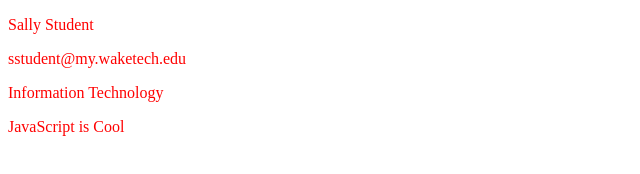
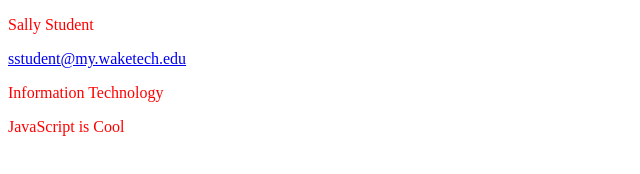
Before and after one commit to jalee9/web115, a plain HTML site: page solutions/M2/index.html in a window 1280 px wide. Shown: the whole page, without its empty margins (0-640 px from the left). Drawn offline with Linux system fonts and the light colour scheme.

Commit message:
Update index.html

```diff
--- a/solutions/M2/index.html
+++ b/solutions/M2/index.html
@@ -7,7 +7,7 @@
 <body>
     <!-- Student information displayed using paragraph tags -->
     <p>Sally Student</p>
-    <p>sstudent@my.waketech.edu</p>
+    <p><a href="mailto:sstudent@my.waketech.edu">sstudent@my.waketech.edu</a></p>
     <p>Information Technology</p>
 
     <!-- Placeholder paragraph where JavaScript will display dynamic content -->
```
